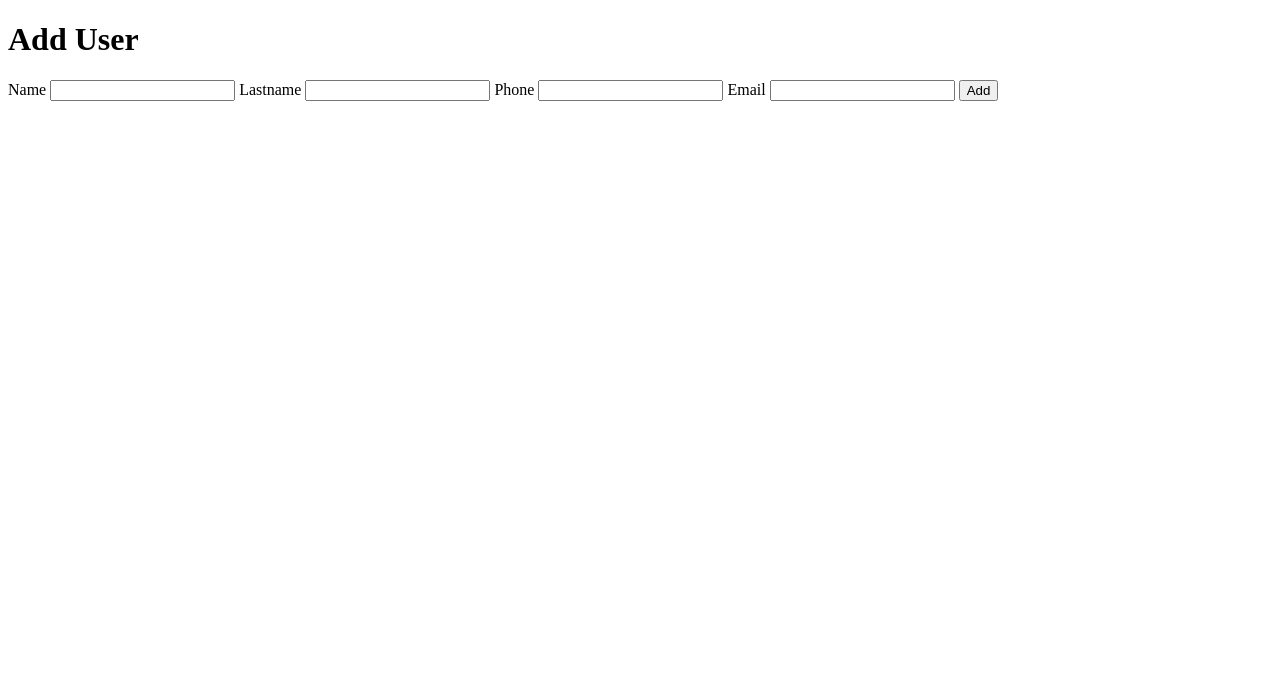
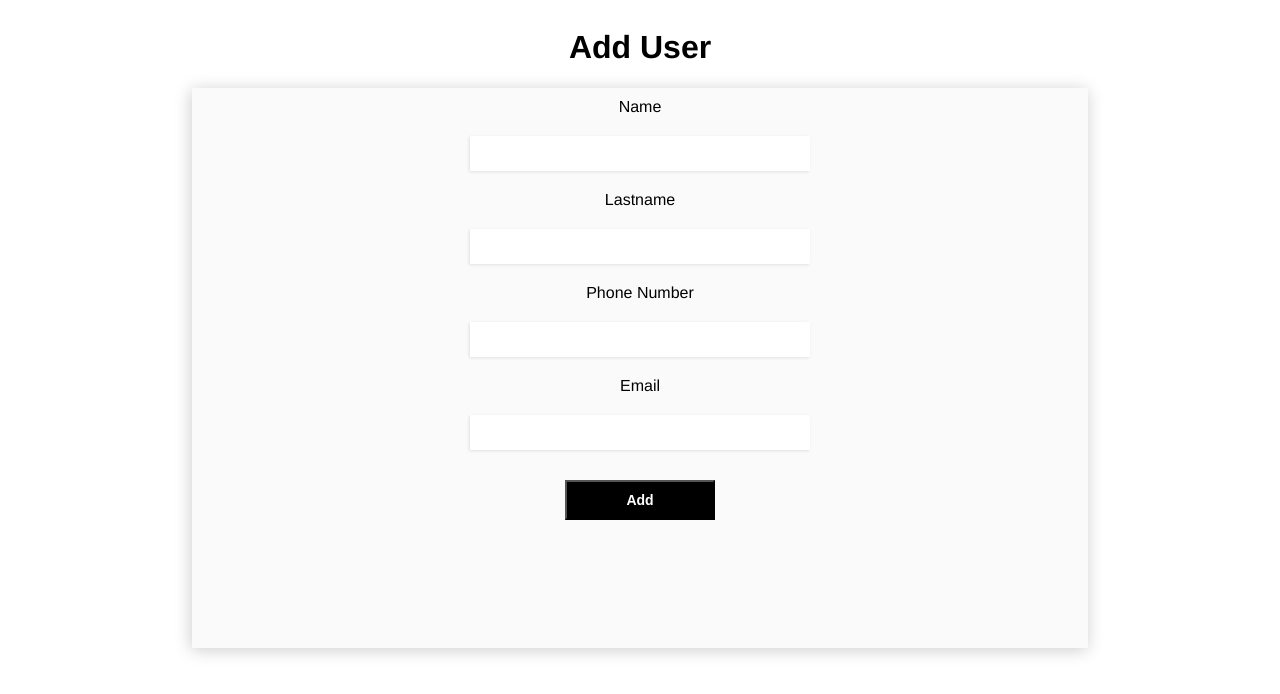
Before and after one commit to mabenunez/crud-app, a plain HTML site: page servidor/public/html/add-one.html in a window 1280 px wide. Drawn offline with nearby package versions, Linux system fonts and the light colour scheme; no server answers.

Commit message:
added styles to the htmls and a .txt archive and modified routes/

```diff
--- a/servidor/datos.txt
+++ b/servidor/datos.txt
@@ -1 +1 @@
-[{"id":1,"name":"María","lastname":"Núñez","age":21},{"user":3,"puntos":1000}]
+[{"id":1,"name":"María","lastname":"Núñez","mail":"maria@gmail.com"},{"user":3,"puntos":1000}]
--- a/servidor/public/css/styles.scss
+++ b/servidor/public/css/styles.scss
@@ -0,0 +1,55 @@
+body {
+    font-family: helvetica;
+}
+h1 {
+    text-align: center;
+}
+section {
+    display: flex;
+    flex-direction: column;
+    align-items: center;
+    background-color: rgb(250, 250, 250);
+    width: 70vw;
+    height: 70vh;
+    margin: auto;
+    -webkit-box-shadow: -1px 2px 16px 0px rgba(0,0,0,0.2);
+    -moz-box-shadow: -1px 2px 16px 0px rgba(0,0,0,0.2);
+    box-shadow: -1px 2px 16px 0px rgba(0,0,0,0.2);
+}
+button {
+    width: 150px;
+    height: 40px;
+    margin: 20px auto;
+    background-color: black;
+    color: white;
+    font-weight: 600;
+    font-size: 14px;
+
+    a {
+        color: inherit;
+        text-decoration: none;
+    }
+}
+
+label {
+    margin: 10px;
+}
+input {
+    border: 0;
+    width: 300px;
+    margin: 10px;
+    padding: 10px 20px;
+    background: white;
+    box-shadow: -1px 1px 3px 0px rgba(0,0,0,0.1);
+    //box-shadow: 0px 8px 9px rgba(#4B4848, 0.1);
+    transition: all 0.4s ease;
+    &:focus {
+      outline: none;
+      box-shadow: 0px 9px 20px rgba(#4B4848, 0.3);
+    }
+}
+main{
+    display: flex;
+    flex-direction: column;
+    align-items: center;
+}
--- a/servidor/public/html/add-one.html
+++ b/servidor/public/html/add-one.html
@@ -8,21 +8,29 @@
     <title>Document</title>
 </head>
 <body>
-
+    <main>
         <h1>Add User</h1>
+        <section>
             <label for="add-name">Name</label>
             <input id="add-name" type="text">
 
             <label for="add-lastname">Lastname</label>
             <input id="add-lastname" type="text">
 
-    <label for="add-phone">Phone</label>
+            <label for="add-phone">Phone Number</label>
             <input id="add-phone" type="text">
 
             <label for="add-mail">Email</label>
             <input id="add-mail" type="text">
 
+            <div>
                 <button id="add">Add</button>
+            </div>
+        </section>
+
+
+    </main>
+
 
 
 
--- a/servidor/public/js/index.js
+++ b/servidor/public/js/index.js
@@ -0,0 +1,6 @@
+//GET ALL
+$.ajax(
+    "http://localhost:3000/api/users"
+).done(function(data) {
+    console.log(data)
+});
--- a/servidor/routes/index.js
+++ b/servidor/routes/index.js
@@ -5,7 +5,7 @@ const users= [
     id: 1,
     name: "María",
     lastname: "Núñez",
-    age: 21
+    mail: "maria@gmail.com"
   },
 ];
 // importamos el modulo fs
```
Also changed, not shown: servidor/public/html/edit-one.html (+4 -0 lines), servidor/public/html/index.html (+12 -3 lines), servidor/public/css/styles.css, 1 other file. Lines whose indentation alone changed are shown as unchanged.
